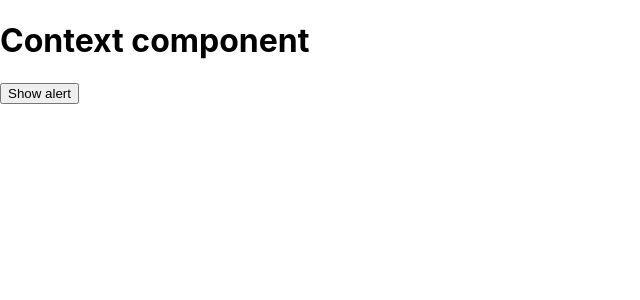
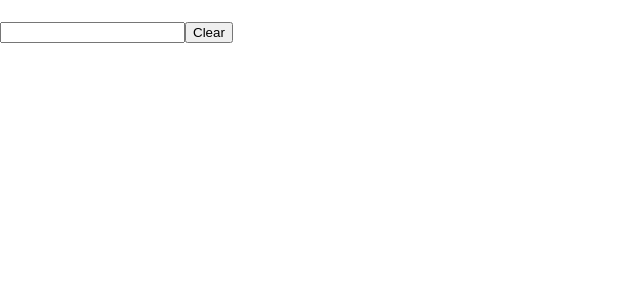
Before and after one commit to MikhailMasny/react-tutorials, a React (Create React App) app in the folder react-hooks/: page / in a window 1280 px wide. Shown: the top 300 px of the page, without its empty margins (0-640 px from the left). Built offline with nearby package versions, Linux system fonts and the light colour scheme.

Commit message:
feat: add custom hooks examples

```diff
--- a/react-hooks/src/App.js
+++ b/react-hooks/src/App.js
@@ -4,17 +4,17 @@
 // import RefExample from './components/RefExample';
 // import MemoExample from './components/MemoExample';
 // import CallbackExample from './components/CallbackExample';
-import ContextAlertComponent from "./components/ContextAlertComponent";
-import ContextMainComponent from "./components/ContextMainComponent";
-import { AlertProvider } from './contexts/AlertContext'
+
+// import ContextAlertComponent from "./components/ContextAlertComponent";
+// import ContextMainComponent from "./components/ContextMainComponent";
+// import { AlertProvider } from './contexts/AlertContext'
+
+import CustomHook from "./components/CustomHook";
 
 function App() {
   return (
     <div>
-      <AlertProvider>
-        <ContextAlertComponent />
-        <ContextMainComponent />
-      </AlertProvider>
+      <CustomHook />
     </div>
   );
 }
--- /dev/null
+++ b/react-hooks/src/components/CustomHook.jsx
@@ -0,0 +1,20 @@
+import React, { useState, useEffect } from "react";
+import { useLogger } from "../hooks/logger.hook";
+import { useInput } from "../hooks/input.hook";
+
+function CustomHook() {
+  const input = useInput("");
+
+  useLogger(input.value);
+
+  return (
+    <div>
+      <h1>{input.value}</h1>
+      {/* <input type="text" value={input.value} onChange={input.onChange} /> */}
+      <input type="text" {...input.bind} />
+      <button onClick={input.clear}>Clear</button>
+    </div>
+  );
+}
+
+export default CustomHook;
--- /dev/null
+++ b/react-hooks/src/hooks/input.hook.js
@@ -0,0 +1,20 @@
+import { useState } from "react";
+
+export function useInput(initialValue) {
+  const [value, setValue] = useState(initialValue);
+
+  const onChange = (event) => {
+    setValue(event.target.value);
+  }
+
+  const clear = () => setValue('');
+
+  return {
+    bind: {
+      value,
+      onChange
+    },
+    value,
+    clear
+  }
+}
--- /dev/null
+++ b/react-hooks/src/hooks/logger.hook.js
@@ -0,0 +1,7 @@
+import { useEffect } from "react";
+
+export function useLogger(value) {
+  useEffect(() => {
+    console.log("Value changed:", value);
+  }, [value]);
+}
```
Also changed, not shown: 1 other file (tests, documents, lock files or other folders).
